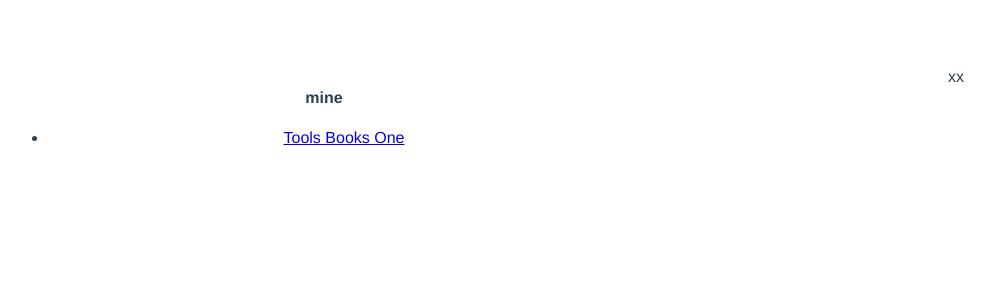
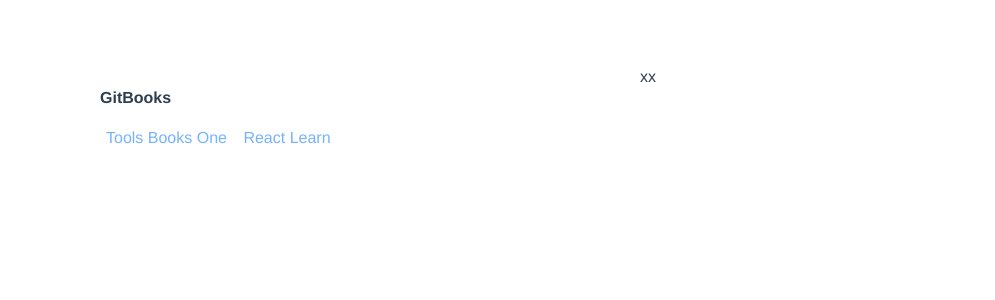
Before and after one commit to AjiMIde/key-main, a Vue app: page / in a window 1280 px wide. Shown: the top 300 px of the page, without its empty margins (0-995 px from the left). Built offline with nearby package versions, Linux system fonts and the light colour scheme.

Commit message:
Add react

```diff
--- a/src/App.vue
+++ b/src/App.vue
@@ -15,7 +15,10 @@
     -moz-osx-font-smoothing: grayscale;
     text-align: center;
     color: #2c3e50;
+    width: 1080px;
+    margin: 0 auto;
   }
+
   #nav {
     padding: 30px;
     a {
--- a/src/datas/nav.json
+++ b/src/datas/nav.json
@@ -1,9 +1,17 @@
 {
-  "title": "mine",
+  "title": "GitBooks",
   "list": [
     {
       "text": "Tools Books One",
       "link": "https://ajimide.gitbooks.io/toolsbooksone/content"
+    },
+    {
+      "text": "React Learn",
+      "link": "https://ajimide.gitbooks.io/reactlearn/content/"
+    },
+    {
+      "text": "",
+      "link": ""
     }
   ]
 }
--- a/src/views/Home.vue
+++ b/src/views/Home.vue
@@ -4,12 +4,12 @@
     <HelloWorld v-if="false" msg="Welcome to Your Vue.js App"/>
     <el-row>
       <el-col :span="12">
-        <h4>{{this.nav.title}}</h4>
-        <ul>
-          <li v-for="(item, index) in this.nav.list" :key="index">
+        <h4 class="nav-l-title">{{this.nav.title}}</h4>
+        <div class="nav-l-item">
+          <span v-for="(item, index) in this.nav.list" :key="index">
             <a :href="item.link" target="_blank"> {{item.text}} </a>
-          </li>
-        </ul>
+          </span>
+        </div>
       </el-col>
       <el-col :span="12">xx</el-col>
     </el-row>
@@ -19,7 +19,7 @@
 <script>
 // @ is an alias to /src
 import HelloWorld from '@/components/HelloWorld.vue'
-import {Row, Col} from 'element-ui'
+import { Row, Col } from 'element-ui'
 import Nav from '@/datas/nav.json'
 
 export default {
@@ -36,3 +36,18 @@ export default {
   }
 }
 </script>
+
+<style lang="scss">
+  .home {
+    text-align: left;
+    .nav-l-title {
+    }
+    .nav-l-item {
+      a {
+        color: #75b2ff;
+        text-decoration: none;
+        padding: 4px 6px;
+      }
+    }
+  }
+</style>
```
Also changed, not shown: 7 other files (tests, documents, lock files or other folders). Lines whose indentation alone changed are shown as unchanged.
